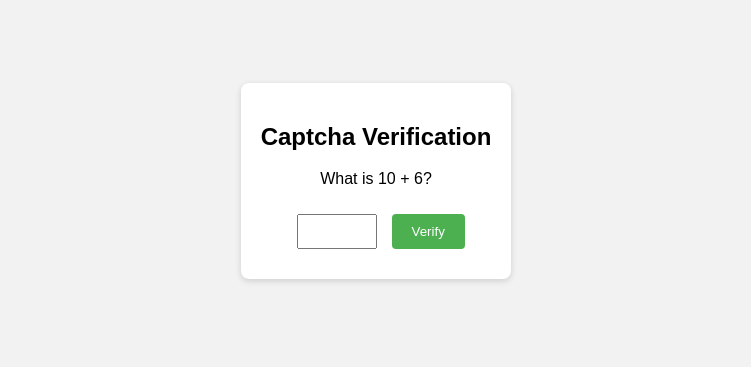
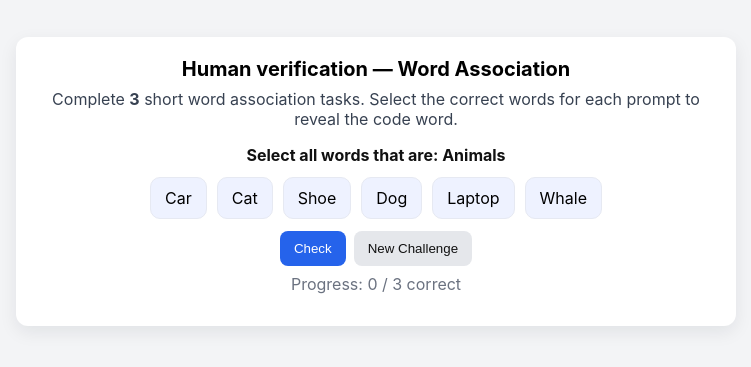
Before and after one commit to melonstudiox-websites/Captcha-Code, a plain HTML site: page index.html in a window 1280 px wide. Shown: the part 219-586 px from the top of the page, without its empty margins (264-1015 px from the left). Drawn offline with Linux system fonts and the light colour scheme.

Commit message:
Update index.html

```diff
--- a/index.html
+++ b/index.html
@@ -1,80 +1,148 @@
 <!DOCTYPE html>
 <html lang="en">
 <head>
-  <meta charset="UTF-8" />
-  <meta name="viewport" content="width=device-width, initial-scale=1.0" />
-  <title>Captcha Verification</title>
+  <meta charset="utf-8" />
+  <meta name="viewport" content="width=device-width,initial-scale=1" />
+  <title>Word Association Captcha</title>
   <style>
-    body {
-      font-family: Arial, sans-serif;
-      display: flex;
-      flex-direction: column;
-      align-items: center;
-      justify-content: center;
-      height: 100vh;
-      margin: 0;
-      background: #f2f2f2;
-    }
-    .captcha-box {
-      background: #fff;
-      padding: 20px;
-      border-radius: 8px;
-      box-shadow: 0 2px 6px rgba(0,0,0,0.15);
-      text-align: center;
-    }
-    .hidden {
-      display: none;
-    }
-    input[type="number"] {
-      padding: 8px;
-      margin: 10px;
-      width: 60px;
-      text-align: center;
-    }
-    button {
-      padding: 10px 20px;
-      border: none;
-      border-radius: 4px;
-      background: #4caf50;
-      color: white;
-      cursor: pointer;
-    }
-    button:hover {
-      background: #45a049;
-    }
-    .code-box {
-      margin-top: 15px;
-      font-weight: bold;
-      font-size: 18px;
-      color: #333;
-    }
+    :root{--accent:#2563eb}
+    body{font-family:Inter,ui-sans-serif,system-ui,Arial;margin:0;min-height:100vh;display:flex;align-items:center;justify-content:center;background:#f3f4f6}
+    .card{width:min(680px,94vw);background:white;padding:20px;border-radius:12px;box-shadow:0 6px 18px rgba(15,23,42,0.08);text-align:center}
+    h1{margin:0 0 8px;font-size:20px}
+    p.lead{margin:0 0 16px;color:#374151}
+    .words{display:flex;flex-wrap:wrap;gap:10px;justify-content:center;margin:12px 0}
+    .word{padding:10px 14px;border-radius:10px;background:#eef2ff;border:1px solid #e6e9f2;cursor:pointer;user-select:none}
+    .word.selected{background:var(--accent);color:white;border-color:transparent}
+    .controls{display:flex;gap:8px;justify-content:center;margin-top:12px}
+    button{background:var(--accent);color:white;border:0;padding:10px 14px;border-radius:8px;cursor:pointer}
+    button.secondary{background:#e5e7eb;color:#111}
+    .status{margin-top:12px;color:#065f46;font-weight:600}
+    .rounds{margin-top:8px;color:#6b7280}
+    .hidden{display:none}
+    .code{margin-top:14px;padding:12px;border-radius:8px;background:#ecfccb;color:#365314;font-weight:700}
   </style>
 </head>
 <body>
-  <div class="captcha-box">
-    <h2>Captcha Verification</h2>
-    <p id="question"></p>
-    <input type="number" id="answer" />
-    <button onclick="checkAnswer()">Verify</button>
-    <div id="result" class="code-box hidden">Your code word: <span style="color:green">iampromasternow</span></div>
+  <div class="card">
+    <h1>Human verification — Word Association</h1>
+    <p class="lead">Complete <strong>3</strong> short word association tasks. Select the correct words for each prompt to reveal the code word.</p>
+
+    <div id="challengeArea">
+      <div id="prompt" style="font-weight:700;color:#111"></div>
+      <div id="words" class="words" aria-live="polite"></div>
+      <div class="controls">
+        <button id="checkBtn">Check</button>
+        <button id="skipBtn" class="secondary">New Challenge</button>
+      </div>
+      <div class="rounds" id="rounds">Progress: 0 / 3 correct</div>
+      <div id="feedback" class="status" aria-live="polite"></div>
+    </div>
+
+    <div id="result" class="hidden">
+      <div class="code">Your code word: <span style="margin-left:8px;color:#166534">iampromasternow</span></div>
+    </div>
   </div>
 
   <script>
-    // Generate a simple math captcha
-    const num1 = Math.floor(Math.random() * 10) + 1;
-    const num2 = Math.floor(Math.random() * 10) + 1;
-    const correct = num1 + num2;
+    // Categories with words. Each category has some correct items and distractors.
+    const bank = [
+      {category: 'Animals', correct: ['Dog','Cat','Elephant','Lion','Whale'], extras: ['Car','Chair','Planet','Laptop','Shoe']},
+      {category: 'Fruits', correct: ['Apple','Banana','Orange','Grape','Mango'], extras: ['Table','Cloud','Fork','Bottle','Phone']},
+      {category: 'Vehicles', correct: ['Car','Bicycle','Truck','Bus','Motorbike'], extras: ['Tree','Pencil','Dog','Spoon','Shoe']},
+      {category: 'Colors', correct: ['Red','Blue','Green','Yellow','Purple'], extras: ['Cat','Apple','Cloud','Chair','Car']},
+      {category: 'Instruments', correct: ['Guitar','Piano','Violin','Drums','Flute'], extras: ['Banana','Dog','Car','Lamp','Book']},
+    ];
 
-    document.getElementById("question").innerText = `What is ${num1} + ${num2}?`;
+    let roundsNeeded = 3;
+    let roundsPassed = 0;
+    let current = null; // current challenge object
+    let optionsList = []; // words shown this round
 
-    function checkAnswer() {
-      const ans = parseInt(document.getElementById("answer").value);
-      if (ans === correct) {
-        document.getElementById("result").classList.remove("hidden");
+    const promptEl = document.getElementById('prompt');
+    const wordsEl = document.getElementById('words');
+    const checkBtn = document.getElementById('checkBtn');
+    const skipBtn = document.getElementById('skipBtn');
+    const feedback = document.getElementById('feedback');
+    const roundsEl = document.getElementById('rounds');
+    const resultEl = document.getElementById('result');
+
+    function shuffle(a){return a.sort(()=>Math.random()-0.5)}
+
+    function makeChallenge(){
+      feedback.textContent = '';
+      // pick a random category
+      const pick = bank[Math.floor(Math.random()*bank.length)];
+      // build options: pick 3 correct and 3 extras (or variable)
+      const correctPool = shuffle([...pick.correct]).slice(0,3);
+      const extrasPool = shuffle([...pick.extras]).slice(0,3);
+      optionsList = shuffle([...correctPool, ...extrasPool]);
+      current = {category: pick.category, correct: new Set(correctPool)};
+
+      promptEl.textContent = `Select all words that are: ${pick.category}`;
+      renderOptions();
+    }
+
+    function renderOptions(){
+      wordsEl.innerHTML = '';
+      optionsList.forEach(word=>{
+        const d = document.createElement('div');
+        d.className = 'word';
+        d.textContent = word;
+        d.tabIndex = 0;
+        d.setAttribute('role','button');
+        d.addEventListener('click', ()=>toggleSelect(d, word));
+        d.addEventListener('keydown', (e)=>{ if(e.key === 'Enter' || e.key === ' ') { e.preventDefault(); toggleSelect(d, word); } });
+        wordsEl.appendChild(d);
+      });
+    }
+
+    function toggleSelect(el, word){
+      el.classList.toggle('selected');
+    }
+
+    checkBtn.addEventListener('click', ()=>{
+      const selectedEls = Array.from(wordsEl.querySelectorAll('.word.selected'));
+      const selectedWords = selectedEls.map(e=>e.textContent);
+
+      // Evaluate
+      const correctSet = current.correct;
+      // If user selected exactly the correct set (no extras) -> pass
+      const selectedSet = new Set(selectedWords);
+      let allCorrect = true;
+
+      // check every correct is selected
+      for(const c of correctSet){ if(!selectedSet.has(c)) allCorrect = false; }
+      // check they didn't select any wrong ones
+      for(const s of selectedSet){ if(!correctSet.has(s)) allCorrect = false; }
+
+      if(allCorrect){
+        roundsPassed++;
+        roundsEl.textContent = `Progress: ${roundsPassed} / ${roundsNeeded} correct`;
+        feedback.textContent = 'Correct — well done!';
+        feedback.style.color = '#065f46';
+        if(roundsPassed >= roundsNeeded){
+          // success
+          document.getElementById('challengeArea').classList.add('hidden');
+          resultEl.classList.remove('hidden');
+          return;
+        }
+        // generate next after a short delay
+        setTimeout(()=>{ makeChallenge(); },800);
       } else {
-        alert("Wrong answer, try again!");
+        feedback.textContent = 'Incorrect. Try another challenge.';
+        feedback.style.color = '#7f1d1d';
+        // reset selection and create a fresh challenge to avoid brute force guessing
+        setTimeout(()=>{ makeChallenge(); },900);
       }
-    }
+    });
+
+    skipBtn.addEventListener('click', ()=>{
+      // new challenge (useful if the user doesn't understand current words)
+      makeChallenge();
+    });
+
+    // init
+    makeChallenge();
   </script>
 </body>
 </html>
```
